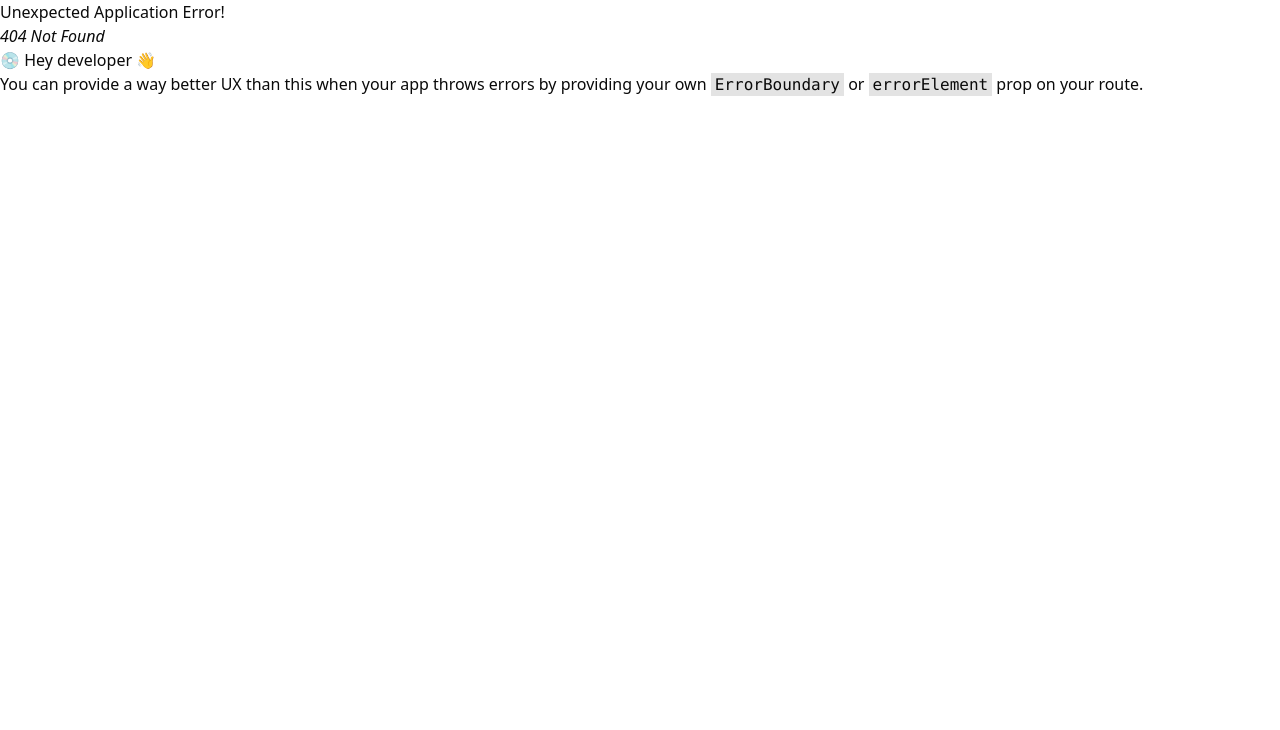
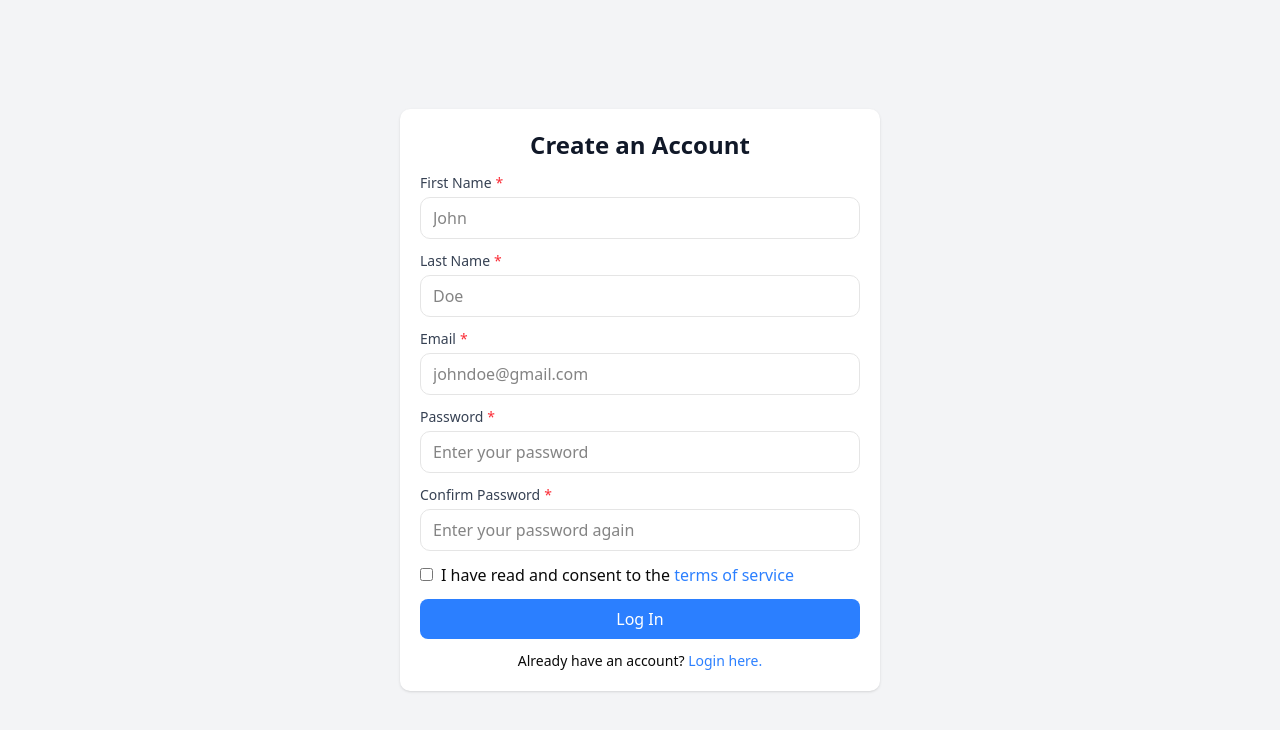
Before and after one commit to ducnguyenNOPRO/Employee-Management-System, a React (Vite) app in the folder packages/client/: page /register in a window 1280 px wide. Before the commit this address had no page. Shown: the top 730 px of the page. Built offline with nearby package versions, Linux system fonts and the light colour scheme.

Commit message:
Create Login and Register Page

```diff
--- a/packages/client/src/App.tsx
+++ b/packages/client/src/App.tsx
@@ -1,18 +1,39 @@
-import { createBrowserRouter, RouterProvider } from "react-router-dom";
+import {
+  createBrowserRouter,
+  Navigate,
+  RouterProvider,
+} from "react-router-dom";
 import "./App.css";
 import DashboardLayout from "./components/DashboardLayout";
 import Dashboard from "./pages/dashboard";
 import Employees from "./pages/employees";
 import Departments from "./pages/departments";
-import LeaveRequests from "./pages/leaverequests";
+import LeaveRequests from "./pages/leaveRequests";
 import EmployeeDetail from "./pages/employeeDetail";
+import Login from "./pages/login";
+import Register from "./pages/register";
 
 const router = createBrowserRouter([
+  // Public routes
+  {
+    path: "/",
+    element: <Navigate to="/login" replace />,
+  },
+  {
+    path: "/login",
+    element: <Login />,
+  },
+  {
+    path: "/register",
+    element: <Register />,
+  },
+
+  // Admin Routes
   {
     path: "/",
     element: <DashboardLayout />,
     children: [
-      { index: true, element: <Dashboard /> },
+      { path: "dashboard", element: <Dashboard /> },
       { path: "employees", element: <Employees /> },
       { path: "employee/:id", element: <EmployeeDetail /> },
       { path: "departments", element: <Departments /> },
--- a/packages/client/src/components/DashboardLayout.tsx
+++ b/packages/client/src/components/DashboardLayout.tsx
@@ -9,7 +9,7 @@ import {
 import { useEffect, useState } from "react";
 
 const navigation = [
-  { name: "Dashboard", path: "/", icon: LayoutDashboard },
+  { name: "Dashboard", path: "/dashboard", icon: LayoutDashboard },
   { name: "Employees", path: "/employees", icon: Users },
   { name: "Departments", path: "/departments", icon: Building2 },
   { name: "Leave Requests", path: "/leaves", icon: Calendar },
--- a/packages/client/src/pages/leaveRequests.tsx
+++ b/packages/client/src/pages/leaveRequests.tsx
@@ -17,7 +17,7 @@ import {
   useReactTable,
   type ColumnDef,
 } from "@tanstack/react-table";
-import { Calendar, Check, Clock, Filter, Link, Plus, X } from "lucide-react";
+import { Calendar, Check, Clock, Filter, Plus, X } from "lucide-react";
 import { useState } from "react";
 const stats = [
   {
--- /dev/null
+++ b/packages/client/src/pages/login.tsx
@@ -0,0 +1,48 @@
+import { Button } from "@/components/ui/button";
+import { Input } from "@/components/ui/input";
+import { Link } from "react-router-dom";
+
+export default function Login() {
+  return (
+    <div className="h-screen w-screen bg-gray-100 flex items-center justify-center">
+      <div className="h-100 w-100 bg-white shadow rounded-lg flex flex-col p-5 gap-3">
+        <h1 className="text-2xl text-center font-bold text-gray-900">
+          Log In to EMS
+        </h1>
+        <Input
+          label="Email"
+          placeholder="Enter your email address"
+          id="email"
+        />
+        <Input
+          label="Password"
+          placeholder="Enter your password"
+          id="password"
+        />
+        <div>
+          <input type="checkbox" className="mr-2" />
+          <span>Show password</span>
+        </div>
+        <button className="bg-blue-500 text-white hover:bg-blue-700 px-3 py-2 rounded-md cursor-pointer">
+          Log In
+        </button>
+        <Link
+          to="/reset"
+          className="w-full text-center text-sm hover:underline text-blue-500"
+        >
+          Forgot Password?
+        </Link>
+        <div className="text-center text-sm">
+          Don't have an account?
+          <Link
+            to="/register"
+            className="text-sm hover:underline text-blue-500"
+          >
+            {" "}
+            Register here.
+          </Link>
+        </div>
+      </div>
+    </div>
+  );
+}
--- /dev/null
+++ b/packages/client/src/pages/register.tsx
@@ -0,0 +1,54 @@
+import { Input } from "@/components/ui/input";
+import { Link } from "react-router-dom";
+
+export default function Register() {
+  return (
+    <div className="h-screen w-screen bg-gray-100 flex items-center justify-center">
+      <div className="w-120 bg-white shadow rounded-lg flex flex-col p-5 gap-3">
+        <h1 className="text-2xl text-center font-bold text-gray-900">
+          Create an Account
+        </h1>
+        <Input label="First Name" placeholder="John" id="firstName" required />
+        <Input label="Last Name" placeholder="Doe" id="lastName" required />
+        <Input
+          label="Email"
+          placeholder="johndoe@gmail.com"
+          id="email"
+          required
+        />
+        <Input
+          label="Password"
+          placeholder="Enter your password"
+          id="password"
+          required
+        />
+        <Input
+          label="Confirm Password"
+          placeholder="Enter your password again"
+          id="passwordConfirm"
+          required
+        />
+        <div>
+          <input type="checkbox" className="mr-2" />
+          <span className="">
+            I have read and consent to the
+            <Link to="/login" className="text-blue-500 hover:underline">
+              {" "}
+              terms of service
+            </Link>
+          </span>
+        </div>
+        <button className="bg-blue-500 text-white hover:bg-blue-700 px-3 py-2 rounded-md cursor-pointer">
+          Log In
+        </button>
+        <div className="text-center text-sm">
+          Already have an account?
+          <Link to="/login" className="text-sm hover:underline text-blue-500">
+            {" "}
+            Login here.
+          </Link>
+        </div>
+      </div>
+    </div>
+  );
+}
```
Also changed, not shown: 1 other file (tests, documents, lock files or other folders).
